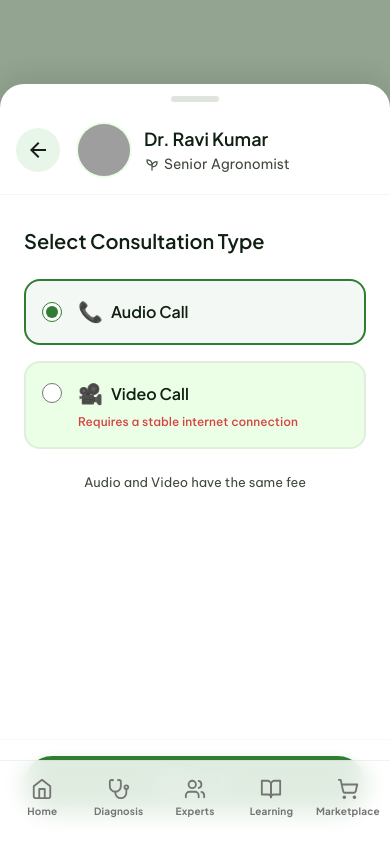
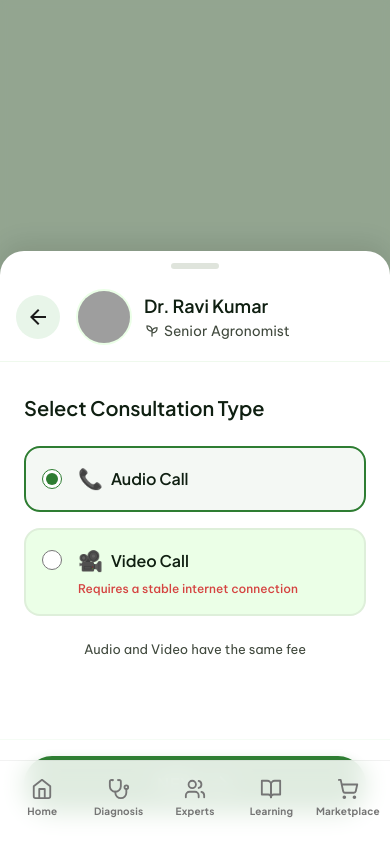
Before and after one commit to Manjeet-cse/FarmIt, a React (Vite) app in the folder frontend/: page /farmer/expert-booking in a window 390 px wide. Built offline with nearby package versions, Linux system fonts and the light colour scheme; grey boxes are pictures that could not be loaded.

Commit message:
fix(ui): fix expert booking modal height overflow and hide AI button on booking screens

```diff
--- a/frontend/src/components/ai/FloatingAIButton.jsx
+++ b/frontend/src/components/ai/FloatingAIButton.jsx
@@ -16,7 +16,9 @@ export default function FloatingAIButton() {
   || location.pathname.includes('more')
   || location.pathname.includes('cart')
   || location.pathname.includes('checkout')
-  || location.pathname.includes('order-success');
+  || location.pathname.includes('order-success')
+  || location.pathname.includes('expert-booking')
+  || location.pathname.includes('expert-chat');
 
   if (isHidden) return null;
 
--- a/frontend/src/screens/farmer/ExpertBookingScreen.jsx
+++ b/frontend/src/screens/farmer/ExpertBookingScreen.jsx
@@ -41,7 +41,7 @@ export default function ExpertBookingScreen() {
         }
       `}</style>
       {/* Modal / Bottom Sheet */}
-      <div className="w-full max-w-[600px] mx-auto rounded-t-[24px] sm:rounded-[24px] sm:mb-6 bg-surface-containerLowest flex flex-col max-h-[90vh] sm:max-h-[85vh] h-[795px] sm:h-auto relative overflow-hidden shadow-[0_-8px_24px_rgba(0,0,0,0.1)] animate-[slideUp_0.3s_cubic-bezier(0.16,1,0.3,1)]">
+      <div className="w-full max-w-[600px] mx-auto rounded-t-[24px] sm:rounded-[24px] sm:mb-6 bg-surface-containerLowest flex flex-col h-auto max-h-[95%] sm:max-h-[85vh] relative overflow-hidden shadow-[0_-8px_24px_rgba(0,0,0,0.1)] animate-[slideUp_0.3s_cubic-bezier(0.16,1,0.3,1)]">
         {/* Drag Handle (Mobile) */}
         <div className="w-full flex justify-center pt-3 pb-1 sm:hidden">
           <div className="w-12 h-1.5 bg-[#bfcaba]/50 rounded-full" />
```
